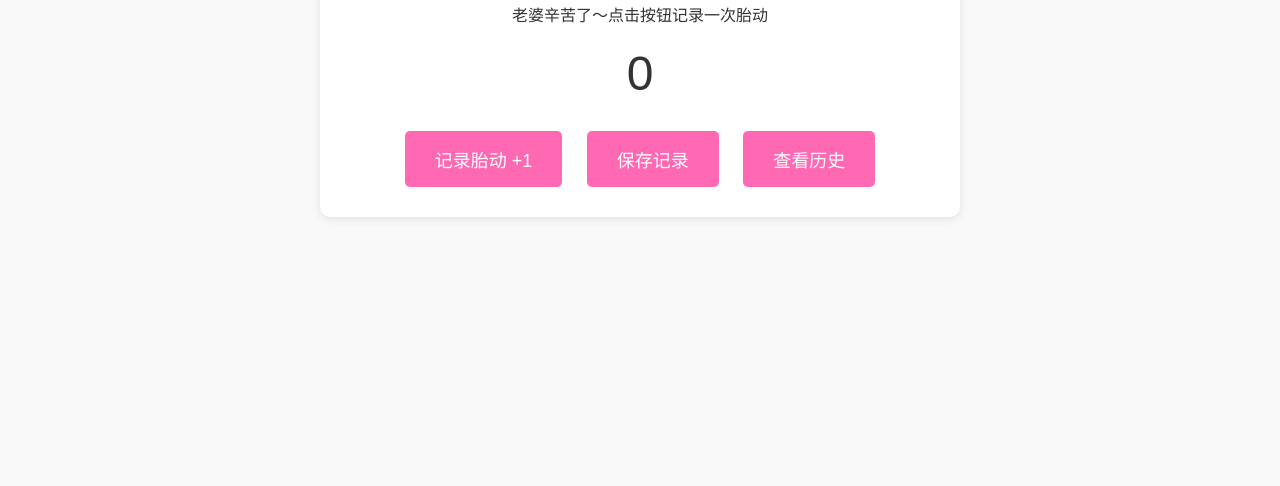
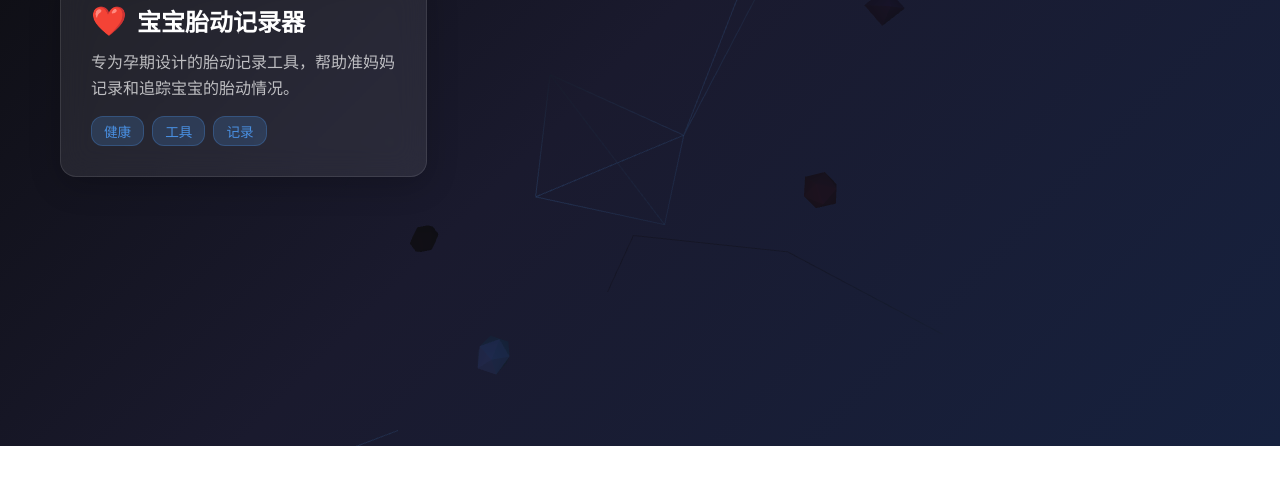
Before and after one commit to RAV3N001-UNDFTD/The-Playground, a plain HTML site: page index.html in a window 1280 px wide. Shown: the part 354-840 px from the top of the page. After the commit the page ends 800 px from the top, so only its background shows below. Drawn offline with nearby package versions, Linux system fonts and the light colour scheme; animation ran at ten frames a second.

Commit message:
新增首页；重构文件目录

```diff
--- /dev/null
+++ b/css/home.css
@@ -0,0 +1,226 @@
+/* 主页样式 */
+* {
+    margin: 0;
+    padding: 0;
+    box-sizing: border-box;
+}
+
+body {
+    font-family: -apple-system, BlinkMacSystemFont, 'Segoe UI', 'Roboto', 'Oxygen', 'Ubuntu', 'Cantarell', 'Fira Sans', 'Droid Sans', 'Helvetica Neue', sans-serif;
+    overflow-x: hidden;
+    color: #ffffff;
+    position: relative;
+}
+
+/* Three.js 背景画布 */
+#background-canvas {
+    position: fixed;
+    top: 0;
+    left: 0;
+    width: 100%;
+    height: 100%;
+    z-index: 0;
+    background: linear-gradient(135deg, #0a0a0a 0%, #1a1a2e 50%, #16213e 100%);
+}
+
+/* 内容包装器 */
+.content-wrapper {
+    position: relative;
+    z-index: 1;
+    min-height: 100vh;
+    padding: 40px 20px;
+    display: flex;
+    flex-direction: column;
+    align-items: center;
+}
+
+/* 头部区域 */
+.header {
+    text-align: center;
+    margin-bottom: 60px;
+    padding: 40px 20px;
+    background: rgba(255, 255, 255, 0.05);
+    backdrop-filter: blur(10px);
+    border-radius: 20px;
+    border: 1px solid rgba(255, 255, 255, 0.1);
+    box-shadow: 0 8px 32px rgba(0, 0, 0, 0.3);
+    max-width: 800px;
+    width: 100%;
+}
+
+.site-title {
+    font-size: 3.5rem;
+    font-weight: 700;
+    margin-bottom: 15px;
+    background: linear-gradient(135deg, #4a90e2 0%, #e24a90 100%);
+    -webkit-background-clip: text;
+    -webkit-text-fill-color: transparent;
+    background-clip: text;
+    text-shadow: 0 0 30px rgba(74, 144, 226, 0.5);
+    letter-spacing: -1px;
+}
+
+.site-subtitle {
+    font-size: 1.2rem;
+    color: rgba(255, 255, 255, 0.8);
+    font-weight: 300;
+    letter-spacing: 1px;
+}
+
+/* 项目容器 */
+.projects-container {
+    width: 100%;
+    max-width: 1200px;
+}
+
+.projects-grid {
+    display: grid;
+    grid-template-columns: repeat(auto-fill, minmax(300px, 1fr));
+    gap: 30px;
+    padding: 20px;
+}
+
+/* 项目卡片 */
+.project-card {
+    background: rgba(255, 255, 255, 0.08);
+    backdrop-filter: blur(15px);
+    border-radius: 16px;
+    padding: 30px;
+    border: 1px solid rgba(255, 255, 255, 0.1);
+    box-shadow: 0 8px 32px rgba(0, 0, 0, 0.2);
+    transition: all 0.4s cubic-bezier(0.4, 0, 0.2, 1);
+    cursor: pointer;
+    position: relative;
+    overflow: hidden;
+    text-decoration: none;
+    color: inherit;
+    display: block;
+}
+
+.project-card::before {
+    content: '';
+    position: absolute;
+    top: 0;
+    left: 0;
+    right: 0;
+    bottom: 0;
+    background: linear-gradient(135deg, rgba(74, 144, 226, 0.1) 0%, rgba(226, 74, 144, 0.1) 100%);
+    opacity: 0;
+    transition: opacity 0.4s ease;
+    z-index: 0;
+}
+
+.project-card:hover {
+    transform: translateY(-8px) scale(1.02);
+    box-shadow: 0 16px 48px rgba(74, 144, 226, 0.3);
+    border-color: rgba(74, 144, 226, 0.5);
+}
+
+.project-card:hover::before {
+    opacity: 1;
+}
+
+.project-card-content {
+    position: relative;
+    z-index: 1;
+}
+
+.project-title {
+    font-size: 1.5rem;
+    font-weight: 600;
+    margin-bottom: 12px;
+    color: #ffffff;
+    display: flex;
+    align-items: center;
+    gap: 10px;
+}
+
+.project-icon {
+    font-size: 1.8rem;
+}
+
+.project-description {
+    font-size: 1rem;
+    color: rgba(255, 255, 255, 0.7);
+    line-height: 1.6;
+    margin-bottom: 15px;
+}
+
+.project-tags {
+    display: flex;
+    flex-wrap: wrap;
+    gap: 8px;
+    margin-top: 15px;
+}
+
+.project-tag {
+    background: rgba(74, 144, 226, 0.2);
+    color: #4a90e2;
+    padding: 4px 12px;
+    border-radius: 12px;
+    font-size: 0.85rem;
+    border: 1px solid rgba(74, 144, 226, 0.3);
+}
+
+/* 响应式设计 */
+@media (max-width: 768px) {
+    .content-wrapper {
+        padding: 20px 15px;
+    }
+
+    .header {
+        padding: 30px 20px;
+        margin-bottom: 40px;
+    }
+
+    .site-title {
+        font-size: 2.5rem;
+    }
+
+    .site-subtitle {
+        font-size: 1rem;
+    }
+
+    .projects-grid {
+        grid-template-columns: 1fr;
+        gap: 20px;
+        padding: 10px;
+    }
+
+    .project-card {
+        padding: 25px;
+    }
+
+    .project-title {
+        font-size: 1.3rem;
+    }
+}
+
+@media (min-width: 769px) and (max-width: 1024px) {
+    .projects-grid {
+        grid-template-columns: repeat(2, 1fr);
+    }
+}
+
+/* 加载动画 */
+@keyframes fadeInUp {
+    from {
+        opacity: 0;
+        transform: translateY(30px);
+    }
+    to {
+        opacity: 1;
+        transform: translateY(0);
+    }
+}
+
+.project-card {
+    animation: fadeInUp 0.6s ease-out backwards;
+}
+
+.project-card:nth-child(1) { animation-delay: 0.1s; }
+.project-card:nth-child(2) { animation-delay: 0.2s; }
+.project-card:nth-child(3) { animation-delay: 0.3s; }
+.project-card:nth-child(4) { animation-delay: 0.4s; }
+.project-card:nth-child(5) { animation-delay: 0.5s; }
+.project-card:nth-child(6) { animation-delay: 0.6s; }
--- a/index.html
+++ b/index.html
@@ -3,25 +3,32 @@
 <head>
     <meta charset="UTF-8">
     <meta name="viewport" content="width=device-width, initial-scale=1.0">
-    <title>宝宝胎动记录器</title>
-    <link rel="stylesheet" href="css/styles.css">
+    <title>个人项目集</title>
+    <link rel="stylesheet" href="css/home.css">
 </head>
 <body>
-    <div class="container" id="mainPage">
-        <h1>宝宝胎动记录器❤️</h1>
-        <p>老婆辛苦了～点击按钮记录一次胎动</p>
-        <div id="count">0</div>
-        <button id="recordBtn">记录胎动 +1</button>
-        <button id="saveBtn">保存记录</button>
-        <button id="viewHistoryBtn">查看历史</button>
+    <!-- Three.js 背景容器 -->
+    <canvas id="background-canvas"></canvas>
+
+    <!-- 主要内容 -->
+    <div class="content-wrapper">
+        <header class="header">
+            <h1 class="site-title">我的项目集</h1>
+            <p class="site-subtitle">探索与创造的小项目</p>
+        </header>
+
+        <main class="projects-container">
+            <div class="projects-grid" id="projectsGrid">
+                <!-- 项目卡片将通过 JavaScript 动态添加 -->
+            </div>
+        </main>
     </div>
 
-    <div id="historyPage">
-        <h1>胎动历史记录</h1>
-        <ul id="historyList"></ul>
-        <button id="backBtn">返回首页</button>
-    </div>
-
-    <script src="js/scripts.js"></script>
+    <!-- Three.js 库 -->
+    <script src="https://cdnjs.cloudflare.com/ajax/libs/three.js/r128/three.min.js"></script>
+    <!-- 背景动画脚本 -->
+    <script src="js/background.js"></script>
+    <!-- 主页交互脚本 -->
+    <script src="js/home.js"></script>
 </body>
 </html>
--- /dev/null
+++ b/js/background.js
@@ -0,0 +1,233 @@
+// Three.js 背景动画 - 几何图形风格
+let scene, camera, renderer;
+let geometries = [];
+let lines = [];
+let animationId;
+
+// 初始化场景
+function initBackground() {
+    const canvas = document.getElementById('background-canvas');
+    if (!canvas) return;
+
+    // 创建场景
+    scene = new THREE.Scene();
+    scene.fog = new THREE.Fog(0x0a0a0a, 10, 50);
+
+    // 创建相机
+    const width = window.innerWidth;
+    const height = window.innerHeight;
+    camera = new THREE.PerspectiveCamera(75, width / height, 0.1, 1000);
+    camera.position.z = 30;
+
+    // 创建渲染器
+    renderer = new THREE.WebGLRenderer({
+        canvas: canvas,
+        alpha: true,
+        antialias: true
+    });
+    renderer.setSize(width, height);
+    renderer.setPixelRatio(window.devicePixelRatio);
+
+    // 创建几何图形
+    createGeometries();
+
+    // 创建线条网络
+    createLineNetwork();
+
+    // 添加环境光
+    const ambientLight = new THREE.AmbientLight(0xffffff, 0.5);
+    scene.add(ambientLight);
+
+    // 添加点光源
+    const pointLight1 = new THREE.PointLight(0x4a90e2, 1, 100);
+    pointLight1.position.set(20, 20, 20);
+    scene.add(pointLight1);
+
+    const pointLight2 = new THREE.PointLight(0xe24a90, 1, 100);
+    pointLight2.position.set(-20, -20, 20);
+    scene.add(pointLight2);
+
+    // 开始动画
+    animate();
+
+    // 响应窗口大小变化
+    window.addEventListener('resize', onWindowResize);
+}
+
+// 创建几何图形
+function createGeometries() {
+    const colors = [0x4a90e2, 0xe24a90, 0x90e24a, 0xe2904a, 0x904ae2];
+
+    // 创建多个多面体
+    const geometryConfigs = [
+        { type: 'octahedron', size: 2, position: [-15, 10, -10] },
+        { type: 'icosahedron', size: 1.5, position: [15, -10, -15] },
+        { type: 'tetrahedron', size: 1.8, position: [0, 15, -5] },
+        { type: 'dodecahedron', size: 1.2, position: [-20, -15, -20] },
+        { type: 'octahedron', size: 1.5, position: [20, 5, -12] },
+        { type: 'icosahedron', size: 1.3, position: [-10, -20, -8] }
+    ];
+
+    geometryConfigs.forEach((geo, index) => {
+        let geometry;
+        switch(geo.type) {
+            case 'octahedron':
+                geometry = new THREE.OctahedronGeometry(geo.size);
+                break;
+            case 'icosahedron':
+                geometry = new THREE.IcosahedronGeometry(geo.size);
+                break;
+            case 'tetrahedron':
+                geometry = new THREE.TetrahedronGeometry(geo.size);
+                break;
+            case 'dodecahedron':
+                geometry = new THREE.DodecahedronGeometry(geo.size);
+                break;
+            default:
+                geometry = new THREE.OctahedronGeometry(geo.size);
+        }
+
+        const material = new THREE.MeshPhongMaterial({
+            color: colors[index % colors.length],
+            transparent: true,
+            opacity: 0.7,
+            wireframe: false,
+            shininess: 100
+        });
+
+        const mesh = new THREE.Mesh(geometry, material);
+        mesh.position.set(geo.position[0], geo.position[1], geo.position[2]);
+
+        // 添加随机旋转速度
+        mesh.userData = {
+            rotationSpeed: {
+                x: (Math.random() - 0.5) * 0.02,
+                y: (Math.random() - 0.5) * 0.02,
+                z: (Math.random() - 0.5) * 0.02
+            },
+            scaleSpeed: 0.001,
+            baseScale: 1,
+            scaleDirection: Math.random() > 0.5 ? 1 : -1
+        };
+
+        scene.add(mesh);
+        geometries.push(mesh);
+    });
+}
+
+// 创建线条网络
+function createLineNetwork() {
+    const points = [];
+    const pointCount = 20;
+
+    // 生成随机点
+    for (let i = 0; i < pointCount; i++) {
+        points.push(new THREE.Vector3(
+            (Math.random() - 0.5) * 50,
+            (Math.random() - 0.5) * 50,
+            (Math.random() - 0.5) * 30 - 10
+        ));
+    }
+
+    // 创建线条连接
+    const lineMaterial = new THREE.LineBasicMaterial({
+        color: 0x4a90e2,
+        transparent: true,
+        opacity: 0.3
+    });
+
+    // 连接附近的点
+    for (let i = 0; i < points.length; i++) {
+        for (let j = i + 1; j < points.length; j++) {
+            const distance = points[i].distanceTo(points[j]);
+            if (distance < 15) {
+                const geometry = new THREE.BufferGeometry().setFromPoints([
+                    points[i],
+                    points[j]
+                ]);
+                const line = new THREE.Line(geometry, lineMaterial);
+                scene.add(line);
+                lines.push(line);
+            }
+        }
+    }
+
+    // 保存点用于动画
+    lines.userData = { points: points };
+}
+
+// 动画循环
+function animate() {
+    animationId = requestAnimationFrame(animate);
+
+    // 旋转几何图形
+    geometries.forEach((mesh) => {
+        if (mesh.userData) {
+            mesh.rotation.x += mesh.userData.rotationSpeed.x;
+            mesh.rotation.y += mesh.userData.rotationSpeed.y;
+            mesh.rotation.z += mesh.userData.rotationSpeed.z;
+
+            // 缩放动画
+            mesh.userData.baseScale += mesh.userData.scaleSpeed * mesh.userData.scaleDirection;
+            if (mesh.userData.baseScale > 1.2 || mesh.userData.baseScale < 0.8) {
+                mesh.userData.scaleDirection *= -1;
+            }
+            mesh.scale.setScalar(mesh.userData.baseScale);
+        }
+    });
+
+    // 相机轻微旋转
+    const time = Date.now() * 0.0005;
+    camera.position.x = Math.cos(time) * 5;
+    camera.position.y = Math.sin(time * 0.7) * 5;
+    camera.lookAt(0, 0, 0);
+
+    renderer.render(scene, camera);
+}
+
+// 响应窗口大小变化
+function onWindowResize() {
+    const width = window.innerWidth;
+    const height = window.innerHeight;
+
+    camera.aspect = width / height;
+    camera.updateProjectionMatrix();
+
+    renderer.setSize(width, height);
+}
+
+// 清理资源
+function disposeBackground() {
+    if (animationId) {
+        cancelAnimationFrame(animationId);
+    }
+
+    geometries.forEach((mesh) => {
+        if (mesh.geometry) mesh.geometry.dispose();
+        if (mesh.material) mesh.material.dispose();
+        scene.remove(mesh);
+    });
+
+    lines.forEach((line) => {
+        if (line.geometry) line.geometry.dispose();
+        if (line.material) line.material.dispose();
+        scene.remove(line);
+    });
+
+    if (renderer) {
+        renderer.dispose();
+    }
+
+    geometries = [];
+    lines = [];
+}
+
+// 页面加载完成后初始化
+if (document.readyState === 'loading') {
+    document.addEventListener('DOMContentLoaded', initBackground);
+} else {
+    initBackground();
+}
+
+// 页面卸载时清理
+window.addEventListener('beforeunload', disposeBackground);
--- /dev/null
+++ b/js/home.js
@@ -0,0 +1,92 @@
+// 主页交互逻辑
+
+// 项目数据
+const projects = [
+    {
+        title: '宝宝胎动记录器',
+        icon: '❤️',
+        description: '专为孕期设计的胎动记录工具，帮助准妈妈记录和追踪宝宝的胎动情况。',
+        link: 'projects/fetal-movement/index.html',
+        tags: ['健康', '工具', '记录']
+    }
+    // 可以在这里添加更多项目
+];
+
+// 初始化项目卡片
+function initProjects() {
+    const projectsGrid = document.getElementById('projectsGrid');
+    if (!projectsGrid) return;
+
+    projects.forEach((project, index) => {
+        const card = createProjectCard(project, index);
+        projectsGrid.appendChild(card);
+    });
+}
+
+// 创建项目卡片
+function createProjectCard(project, index) {
+    const card = document.createElement('a');
+    card.href = project.link;
+    card.className = 'project-card';
+    card.style.animationDelay = `${index * 0.1}s`;
+
+    const content = document.createElement('div');
+    content.className = 'project-card-content';
+
+    // 标题
+    const title = document.createElement('div');
+    title.className = 'project-title';
+    const icon = document.createElement('span');
+    icon.className = 'project-icon';
+    icon.textContent = project.icon;
+    const titleText = document.createElement('span');
+    titleText.textContent = project.title;
+    title.appendChild(icon);
+    title.appendChild(titleText);
+
+    // 描述
+    const description = document.createElement('div');
+    description.className = 'project-description';
+    description.textContent = project.description;
+
+    // 标签
+    const tags = document.createElement('div');
+    tags.className = 'project-tags';
+    project.tags.forEach(tag => {
+        const tagElement = document.createElement('span');
+        tagElement.className = 'project-tag';
+        tagElement.textContent = tag;
+        tags.appendChild(tagElement);
+    });
+
+    content.appendChild(title);
+    content.appendChild(description);
+    content.appendChild(tags);
+    card.appendChild(content);
+
+    return card;
+}
+
+// 平滑滚动（如果需要）
+function smoothScrollTo(target) {
+    const element = document.querySelector(target);
+    if (element) {
+        element.scrollIntoView({
+            behavior: 'smooth',
+            block: 'start'
+        });
+    }
+}
+
+// 页面加载完成后初始化
+if (document.readyState === 'loading') {
+    document.addEventListener('DOMContentLoaded', initProjects);
+} else {
+    initProjects();
+}
+
+// 添加页面可见性检测，优化性能
+document.addEventListener('visibilitychange', () => {
+    // 当页面不可见时，可以暂停动画以节省资源
+    // three.js 动画会继续运行，但可以通过 visibility API 优化
+});
```
Also changed, not shown: projects/fetal-movement/index.html (added, +27 -0 lines), projects/fetal-movement/css/styles.css (line endings or trailing spaces), projects/fetal-movement/js/scripts.js (line endings or trailing spaces).
